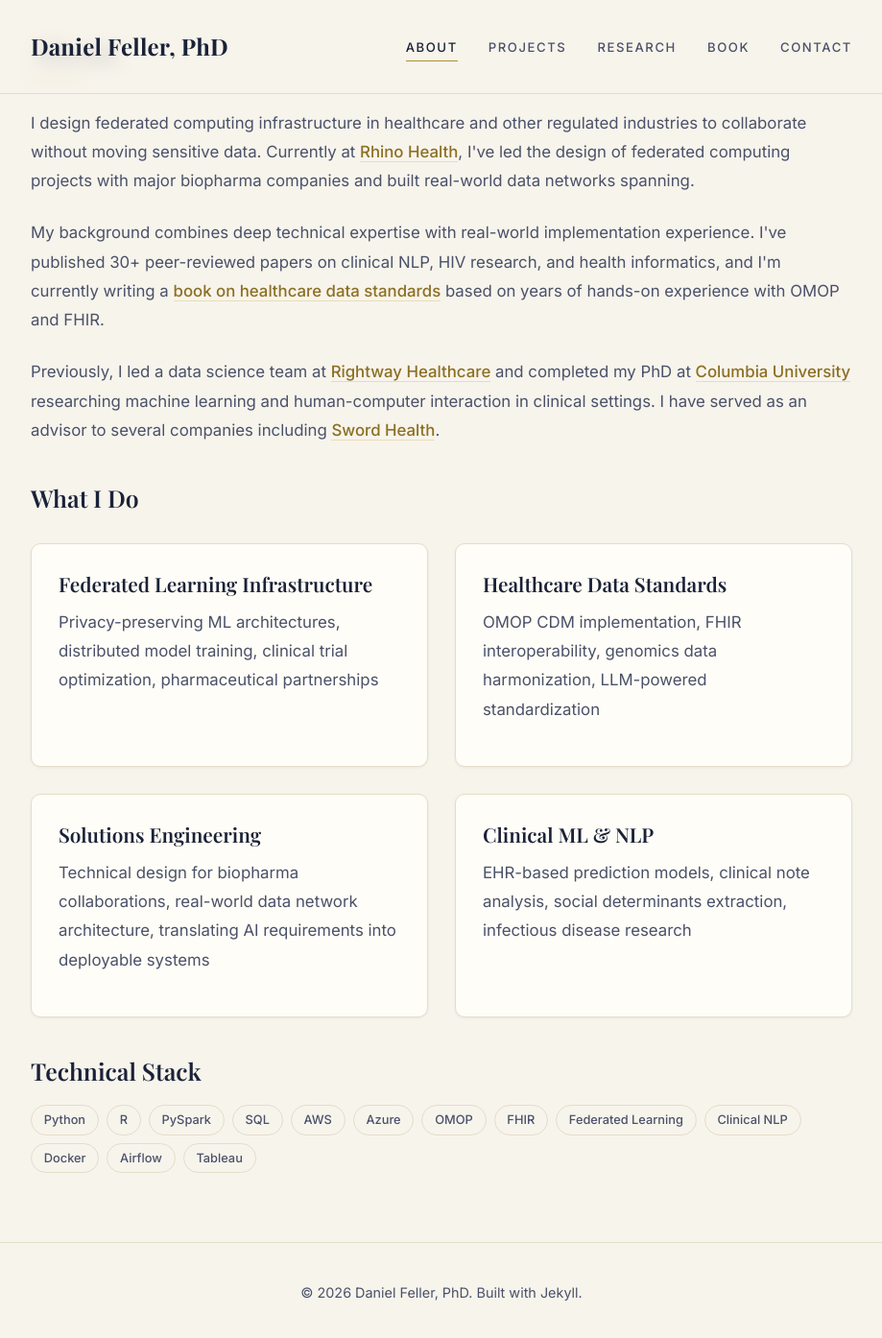
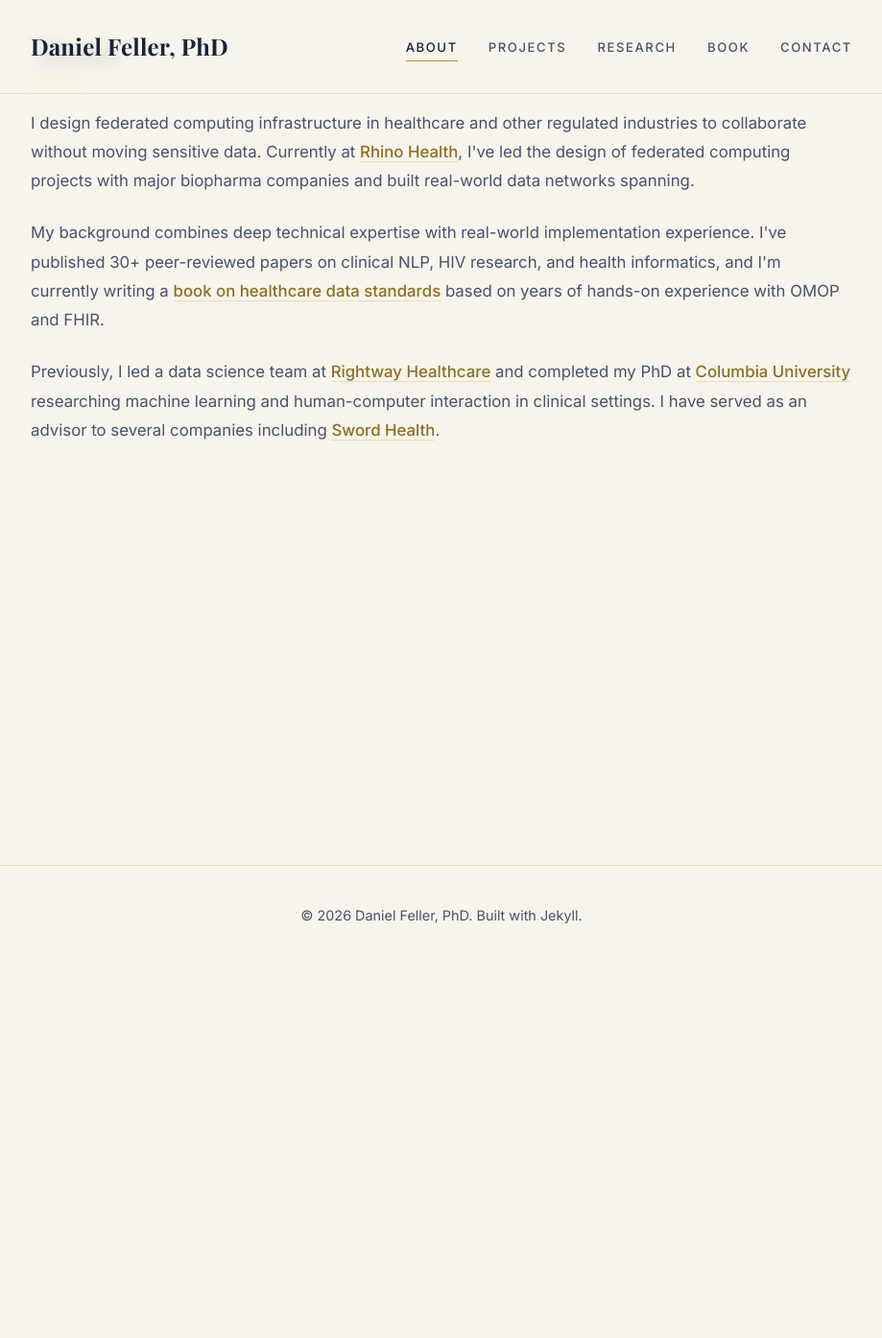
Before and after one commit to danieljfeller/danieljfeller.github.io, a Jekyll site: the page built from index.md, in a window 1280 px wide and 1400 px high, scrolled down 377 px. Shown: the top 1394 px of the window at 96% size, without its empty margins (180-1099 px from the left). Built offline with Jekyll 4.4.1, drawn with Linux system fonts in a browser that asks for light colours.

Commit message:
content: remove What I Do cards and Technical Stack from homepage
Homepage About now ends after the three-paragraph bio.

Co-Authored-By: Claude Sonnet 4.6 <noreply@anthropic.com>

```diff
--- a/index.md
+++ b/index.md
@@ -21,44 +21,4 @@ title: About
 
   <p>Previously, I led a data science team at <a href="https://www.rightwayhealthcare.com/" target="_blank">Rightway Healthcare</a> and completed my PhD at <a href="https://www.dbmi.columbia.edu/" target="_blank">Columbia University</a> researching machine learning and human-computer interaction in clinical settings. I have served as an advisor to several companies including <a href="https://swordhealth.com/" target="_blank">Sword Health</a>.</p>
 
-  <h3>What I Do</h3>
-
-  <div class="projects-grid">
-    <div class="project-card">
-      <h3>Federated Learning Infrastructure</h3>
-      <p>Privacy-preserving ML architectures, distributed model training, clinical trial optimization, pharmaceutical partnerships</p>
-    </div>
-
-  <div class="project-card">
-      <h3>Healthcare Data Standards</h3>
-      <p>OMOP CDM implementation, FHIR interoperability, genomics data harmonization, LLM-powered standardization</p>
-    </div>
-
-  <div class="project-card">
-      <h3>Solutions Engineering</h3>
-      <p>Technical design for biopharma collaborations, real-world data network architecture, translating AI requirements into deployable systems</p>
-    </div>
-
-  <div class="project-card">
-      <h3>Clinical ML & NLP</h3>
-      <p>EHR-based prediction models, clinical note analysis, social determinants extraction, infectious disease research</p>
-    </div>
-  </div>
-
-  <h3>Technical Stack</h3>
-  <div class="project-tags">
-    <span class="tag">Python</span>
-    <span class="tag">R</span>
-    <span class="tag">PySpark</span>
-    <span class="tag">SQL</span>
-    <span class="tag">AWS</span>
-    <span class="tag">Azure</span>
-    <span class="tag">OMOP</span>
-    <span class="tag">FHIR</span>
-    <span class="tag">Federated Learning</span>
-    <span class="tag">Clinical NLP</span>
-    <span class="tag">Docker</span>
-    <span class="tag">Airflow</span>
-    <span class="tag">Tableau</span>
-  </div>
 </section>
```
